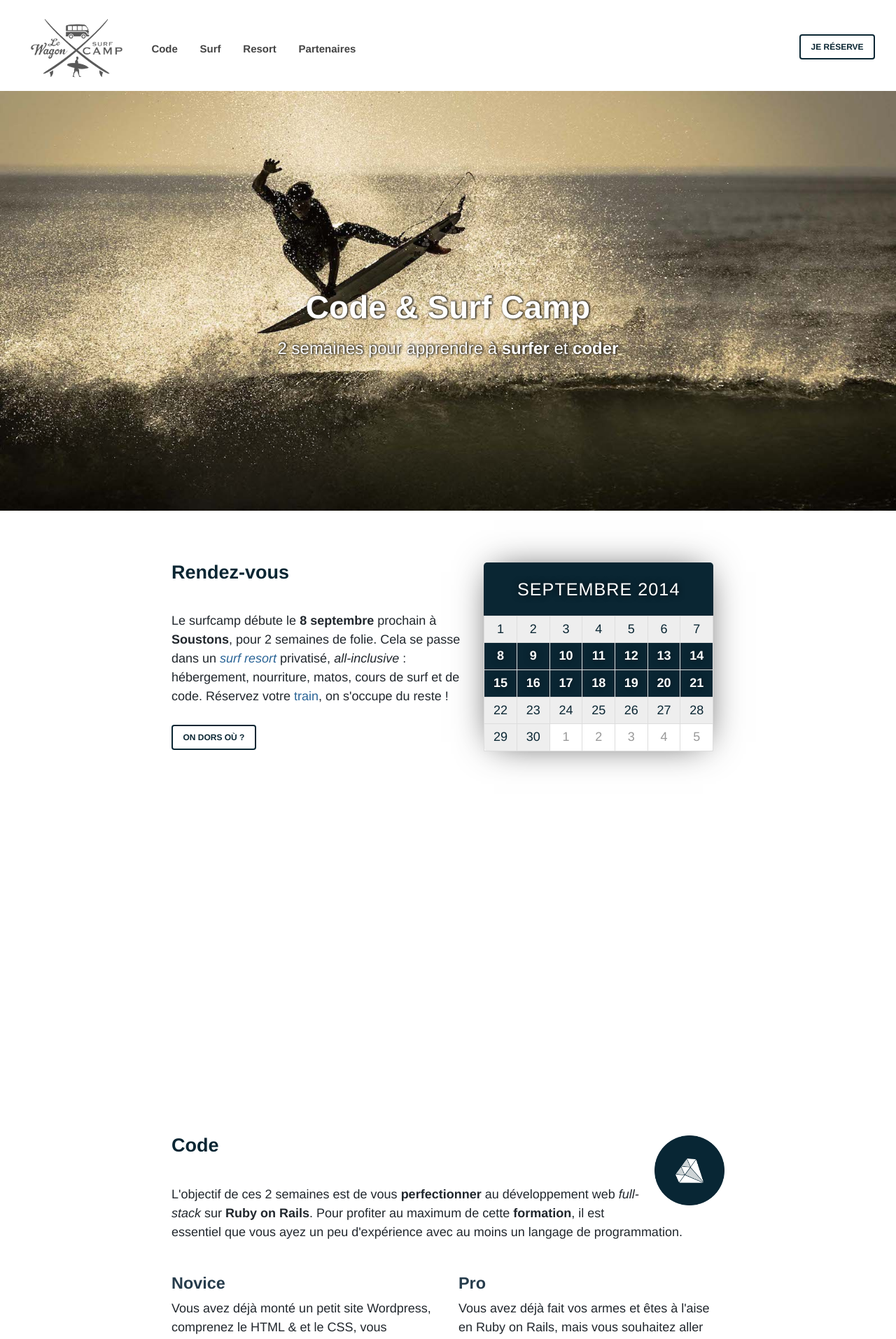
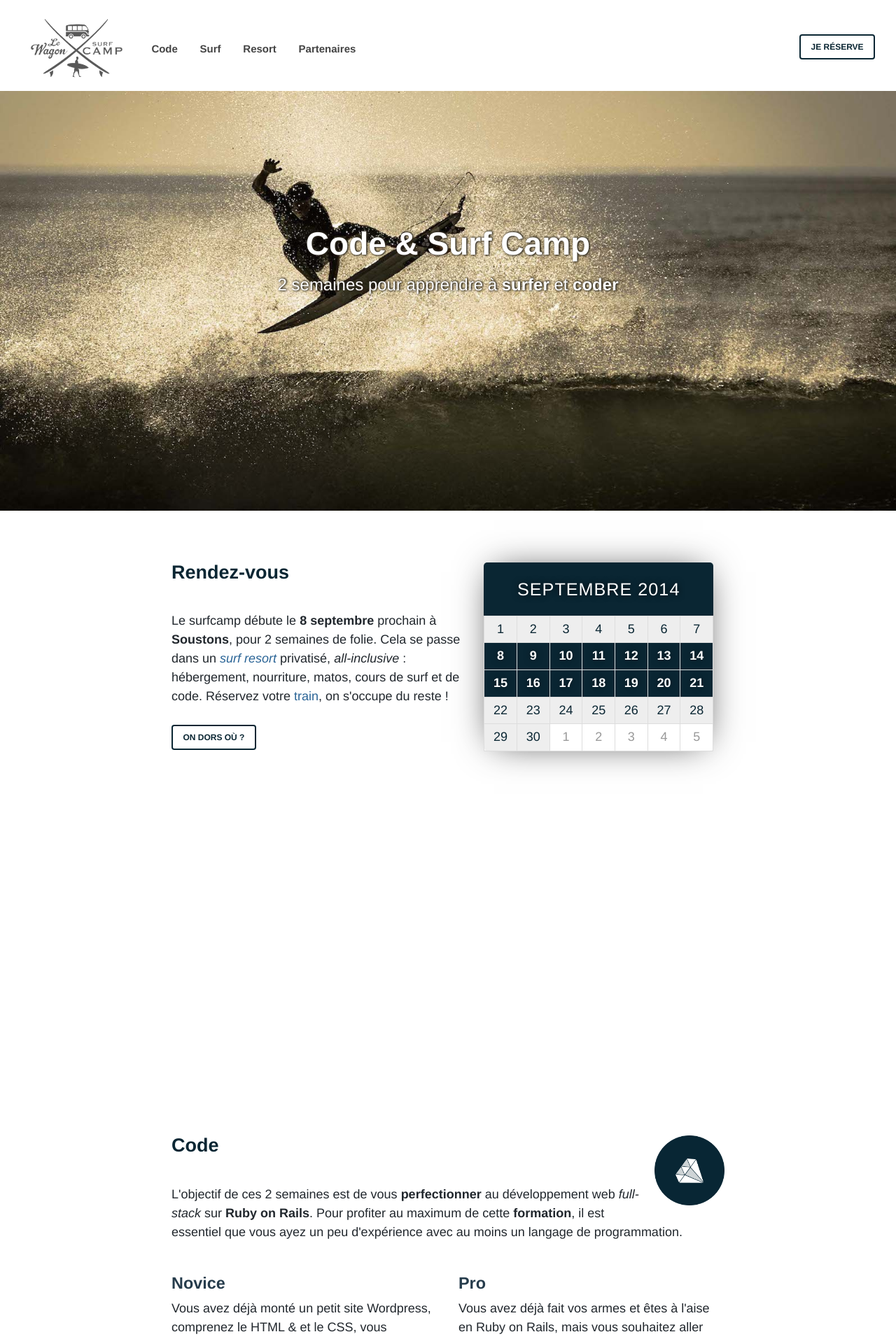
Before and after one commit to lewagon/surfcamp, a Jekyll site: the page built from index.html, in a window 1280 px wide. Shown: the top 1914 px of the page at 70% size. Built offline with Jekyll 4.4.1, drawn with Linux system fonts in a browser that asks for light colours.

Commit message:
Better looking .blog-cover section

```diff
--- a/css/main.css
+++ b/css/main.css
@@ -1694,7 +1694,7 @@ h1, h2, h3, h4, h5 {
 }
 .blog-cover h1 {
     font-size: 46px;
-    margin-top: 4em;
+    margin-top: 4.2em;
     margin-bottom: 0em;
     color: #fff;
     font-weight: bold;
@@ -1706,13 +1706,6 @@ h1, h2, h3, h4, h5 {
 
 .blog-cover section {
     text-align: center;
-    position: absolute;
-    left: 0;
-    right: 0;
-    top: 0;
-    bottom: 0;
-    padding: 100px 0;
-    z-index: 10;
 }
 .blog-cover section a {
     color: #fff;
```
